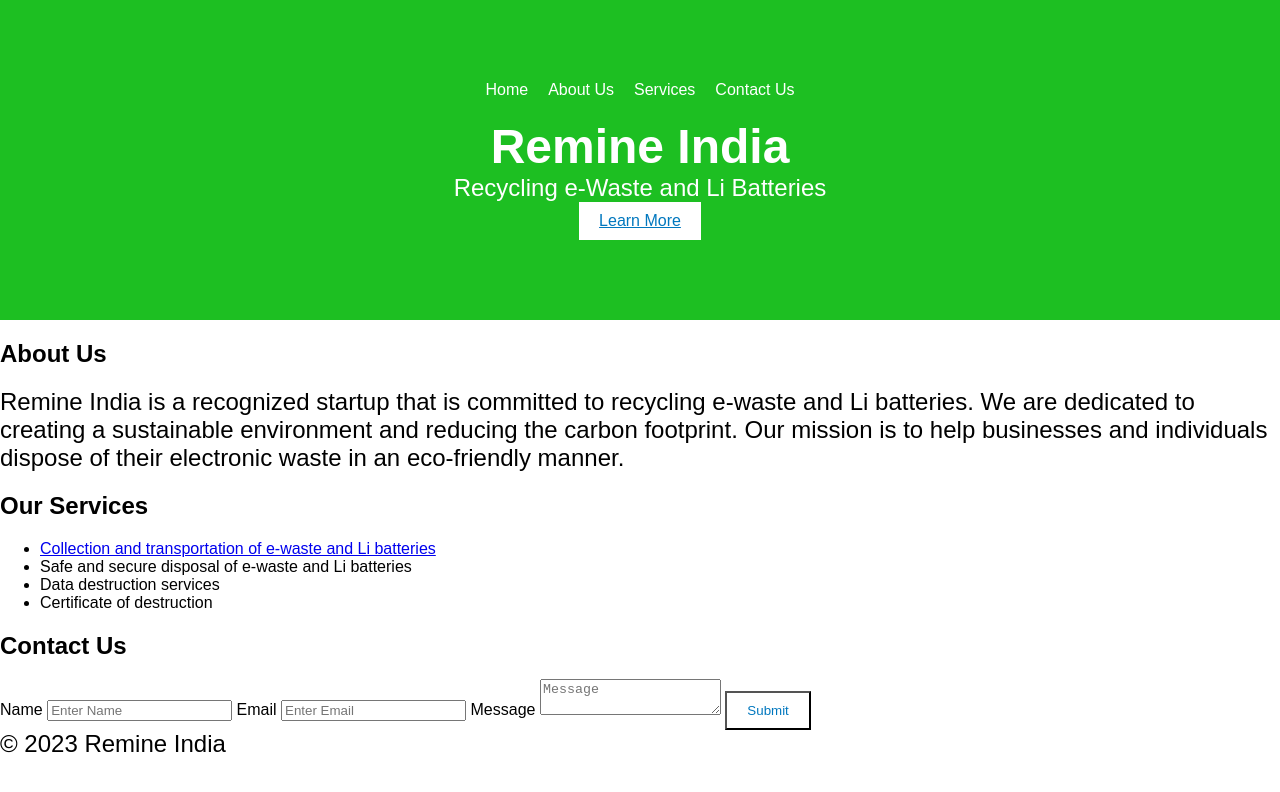
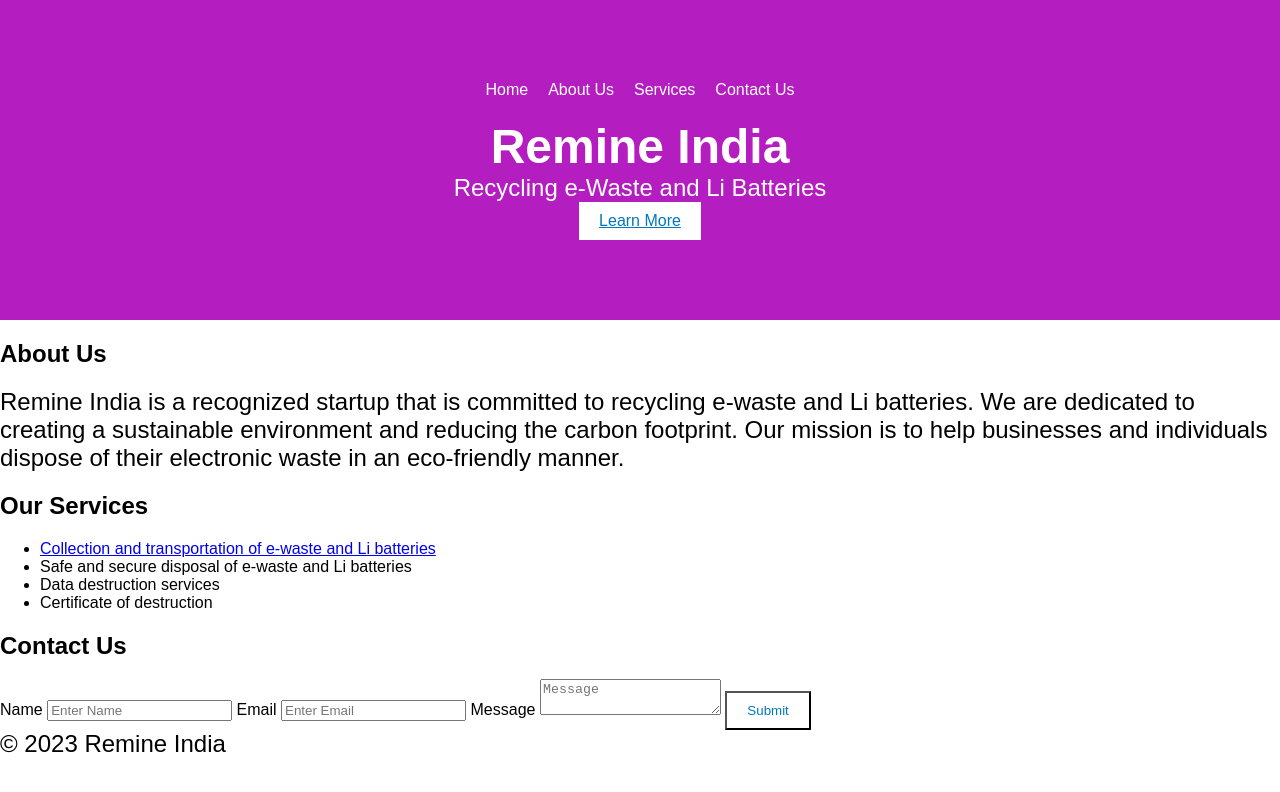
Before and after one commit to yesh1527/Remine-India, a plain HTML site: page index.html in a window 1280 px wide. Drawn offline with Linux system fonts and the light colour scheme; a script that the page names is missing.

Commit message:
Update style.css

```diff
--- a/style.css
+++ b/style.css
@@ -1,5 +1,7 @@
 * {
+
     box-sizing: border-box;
+    font-style: normal;
   }
 
   body {
@@ -9,8 +11,8 @@
   }
 
   header {
-    background-color: #1dbf22;
-    color: #fff;
+    background-color: #b41dbf;
+    color: #ffffff;
     display: flex;
     flex-direction: column;
     align-items: center;
```
